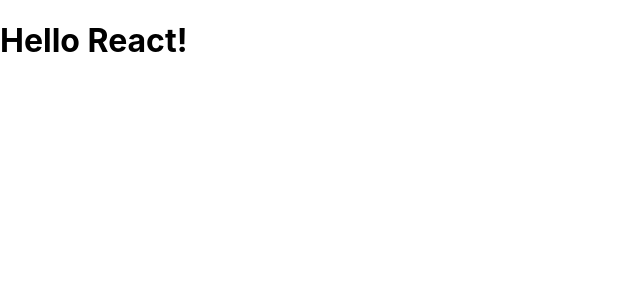
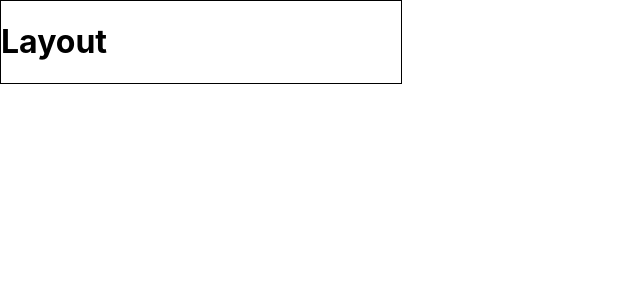
Before and after one commit to demikhovr/react-quiz, a React app: page / in a window 1280 px wide. Shown: the top 300 px of the page, without its empty margins (0-640 px from the left). Built offline with nearby package versions, Linux system fonts and the light colour scheme.

Commit message:
add Layout.js

```diff
--- a/package.json
+++ b/package.json
@@ -34,6 +34,7 @@
     "jest-pnp-resolver": "1.0.1",
     "jest-resolve": "23.6.0",
     "mini-css-extract-plugin": "0.4.3",
+    "node-sass": "^4.11.0",
     "optimize-css-assets-webpack-plugin": "5.0.1",
     "pnp-webpack-plugin": "1.1.0",
     "postcss-flexbugs-fixes": "4.1.0",
--- a/src/App.js
+++ b/src/App.js
@@ -1,11 +1,14 @@
 import React, { Component } from 'react';
+import Layout from './hoc/Layout/Layout';
 
 class App extends Component {
   render() {
     return (
-      <div className="App">
-        <h1>Hello React!</h1>
-      </div>
+      <Layout>
+        <div style={{ width: 400, border: '1px solid black' }}>
+          <h1>Layout</h1>
+        </div>
+      </Layout>
     );
   }
 }
--- /dev/null
+++ b/src/hoc/Layout/Layout.js
@@ -0,0 +1,18 @@
+import React, { Component } from 'react';
+import classes from './Layout.module.scss';
+
+class Layout extends Component {
+  render() {
+    const { props } = this;
+
+    return (
+      <div className={classes.Layout}>
+        <main>
+          {props.children}
+        </main>
+      </div>
+    );
+  }
+}
+
+export default Layout;
--- /dev/null
+++ b/src/hoc/Layout/Layout.module.scss
@@ -0,0 +1,11 @@
+.Layout {
+  display: flex;
+  flex-direction: column;
+  height: 100vh;
+}
+
+.Layout main {
+  display: flex;
+  flex-direction: column;
+  flex-grow: 1;
+}
```
Also changed, not shown: 1 other file (tests, documents, lock files or other folders).
